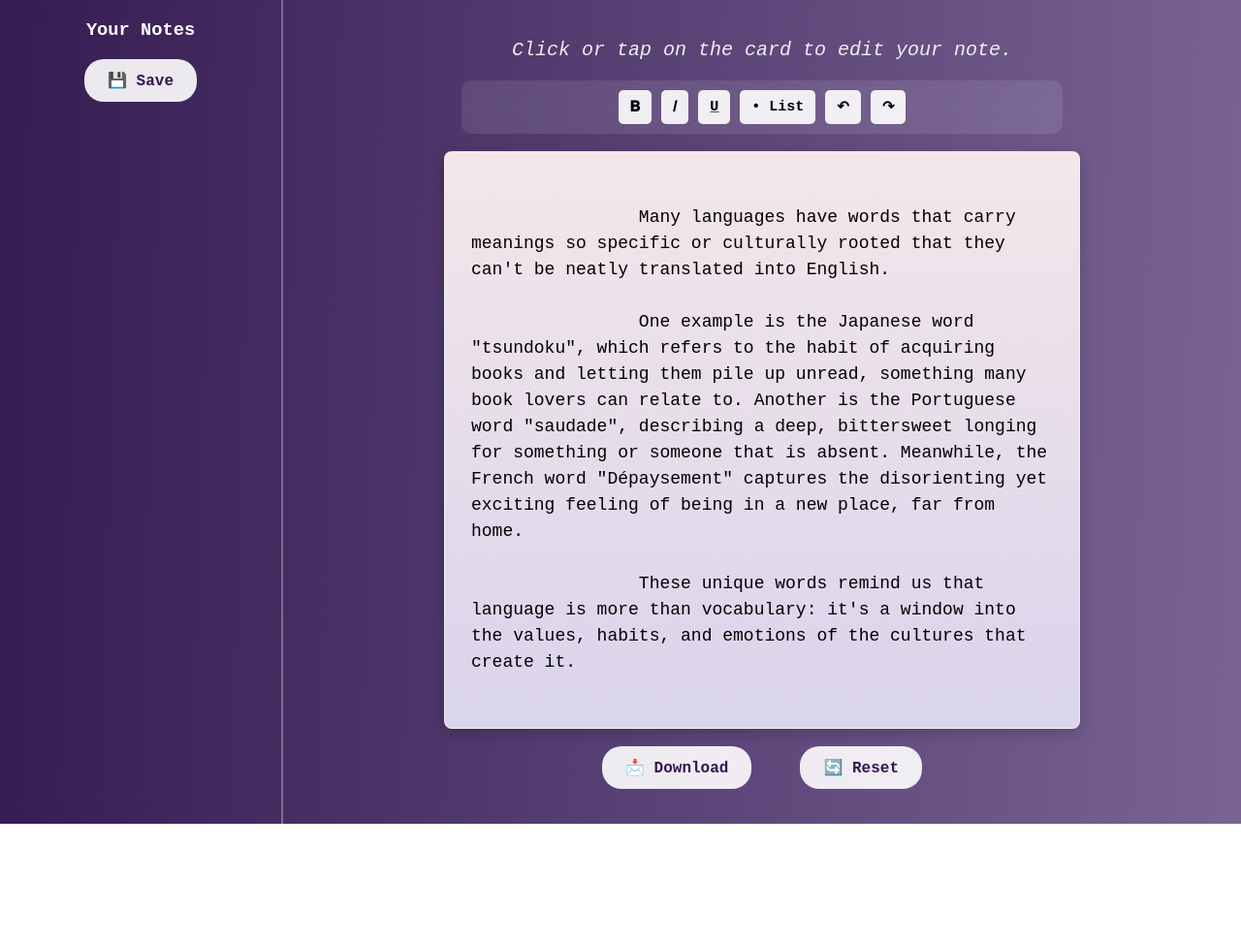
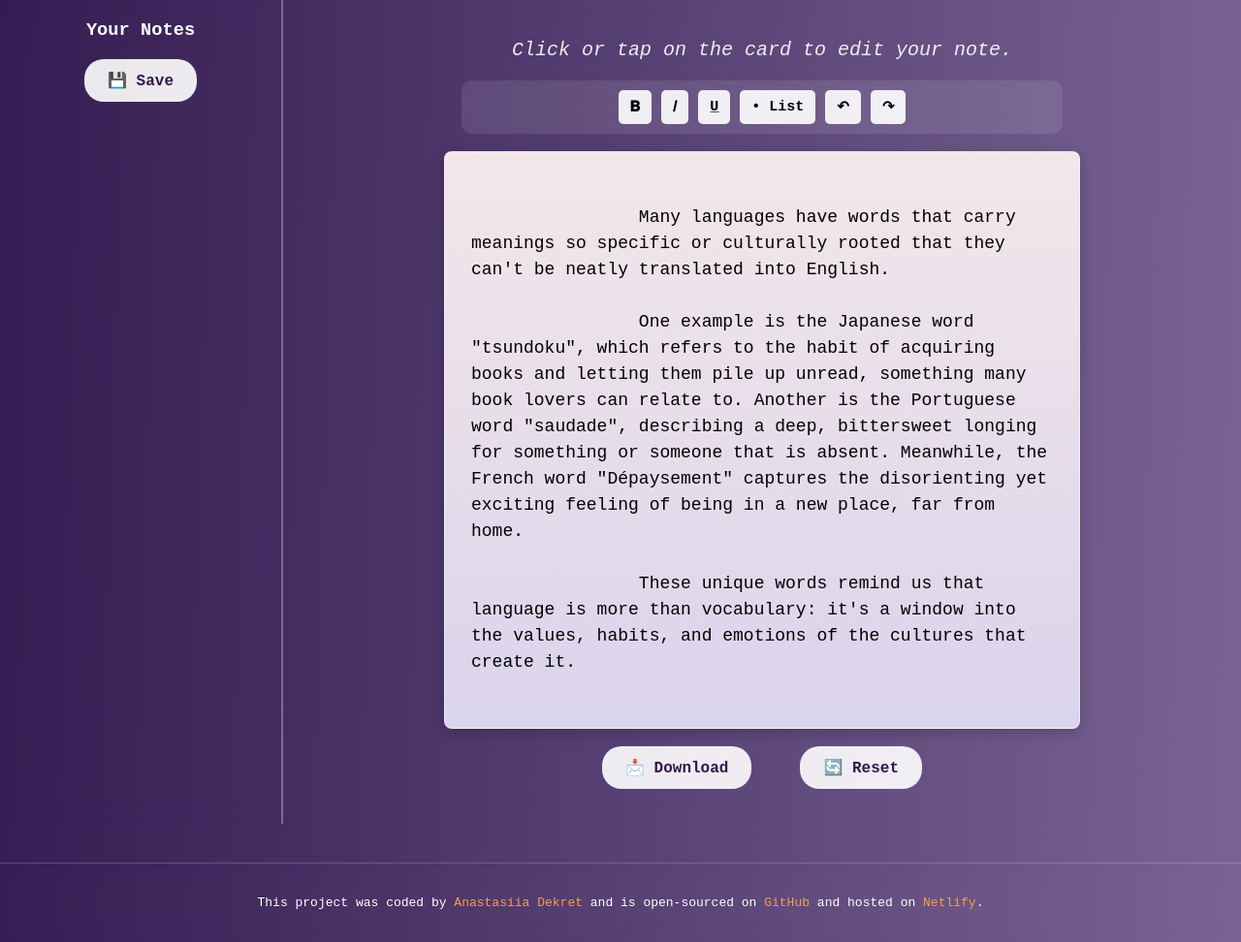
Before and after one commit to Dan-ast/note-taking-app, a plain HTML site: page index.html in a window 1280 px wide. Shown: the whole page at 97% size. Before the commit the page ends 850 px from the top, so only its background shows below. Drawn offline with Linux system fonts and the light colour scheme.

Commit message:
added footer with author credits and deployment links

```diff
--- a/index.html
+++ b/index.html
@@ -39,6 +39,9 @@
             <div id="status" aria-live="polite"></div>
         </div>
     </div>
+    <footer>
+        <p>This project was coded by <a href="https://github.com/Dan-ast" target="_blank">Anastasiia Dekret</a> and is open-sourced on <a href="https://github.com/Dan-ast/note-taking-app" target="_blank">GitHub</a> and hosted on <a href="https://take-notes-with-me.netlify.app/" target="_blank">Netlify</a>.</p>
+    </footer>
     <script src="script.js"></script>
 </body>
 </html>
--- a/styles.css
+++ b/styles.css
@@ -203,3 +203,25 @@ body {
     from { opacity: 0; }
     to { opacity: 1; }
 }
+
+footer {
+    color: white;
+    font-size: 13px;
+    text-align: center;
+    padding: 20px;
+    margin-top: 40px;
+    border-top: 1px solid rgba(255, 255, 255, 0.2);
+    backdrop-filter: blur(10px);
+    background: rgba(255, 255, 255, 0.1));
+}
+
+footer a {
+    color: #f49f49;
+    text-decoration: none;
+    transition: color 0.2s ease-in-out;
+}
+
+footer a:hover {
+    color: 	#11fbae;
+    text-decoration: underline;
+}
```
